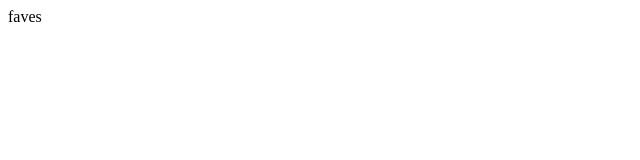
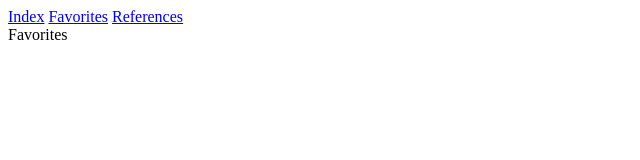
Before and after one commit to HunterHalstead/HuntersWebsite, a plain HTML site: page favorites.html in a window 1280 px wide. Shown: the whole page, without its empty margins (0-640 px from the left). Drawn offline with Linux system fonts and the light colour scheme.

Commit message:
added links between pages

```diff
--- a/favorites.html
+++ b/favorites.html
@@ -6,6 +6,10 @@
     <title>Document</title>
 </head>
 <body>
-    faves
+    <A HREF="HuntersWebsite/index.html">Index</A>
+    <A HREF="HuntersWebsite/favorites.html">Favorites</A>
+    <A HREF="HuntersWebsite/references.html">References</A>
+    <div>Favorites</div>
+
 </body>
 </html>
```
Also changed, not shown: index.html (+4 -1 lines), references.html (+4 -1 lines).
